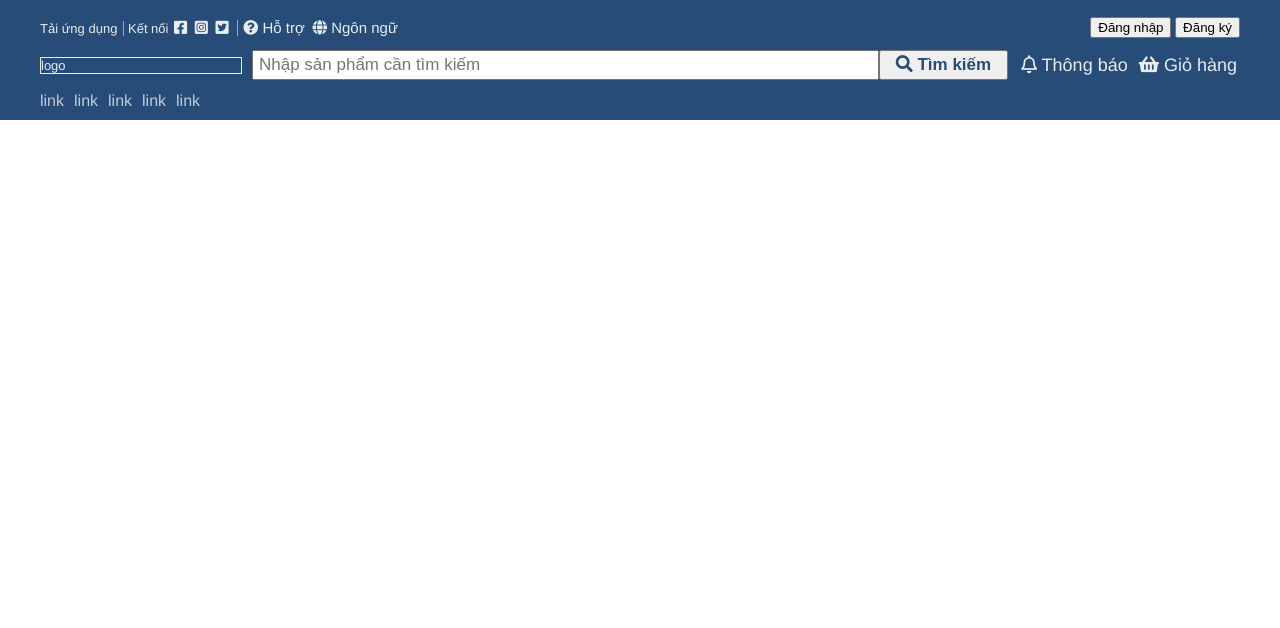
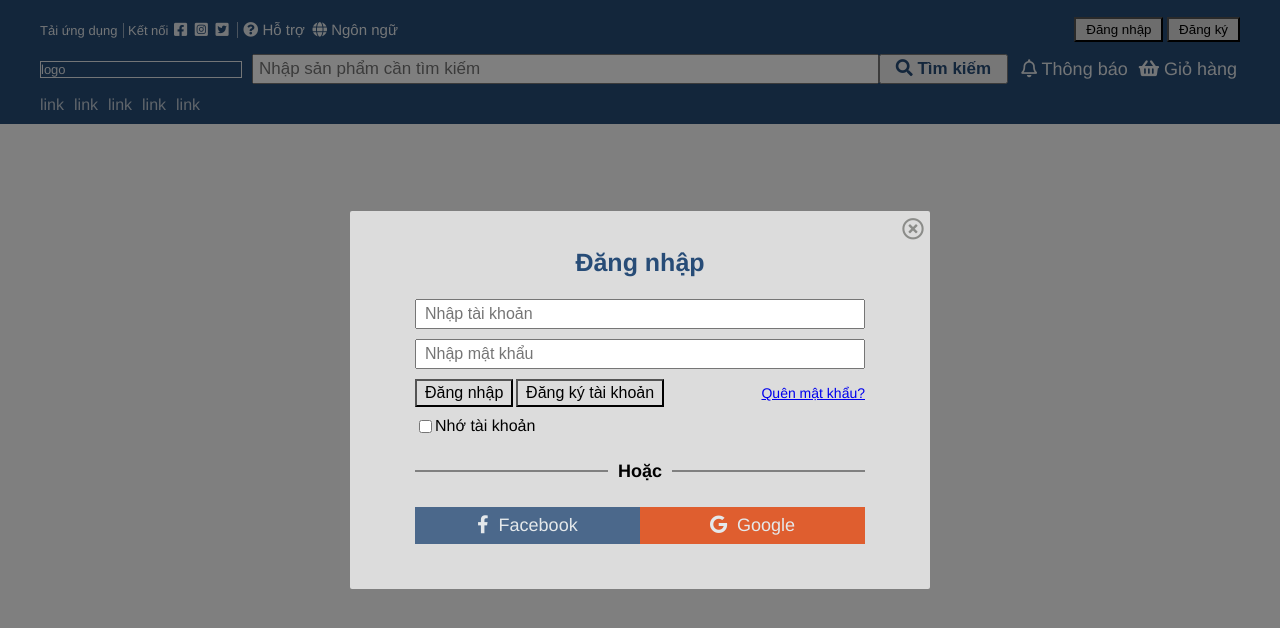
Before and after one commit to VanPhat001/NhapMonLapTrinhWeb, a plain HTML site: page index.html in a window 1280 px wide. Both pictures are taken after a click on the button "Đăng nhập". Drawn offline with Linux system fonts and the light colour scheme.

Commit message:
add feature display in form

```diff
--- a/css/style.css
+++ b/css/style.css
@@ -10,6 +10,10 @@
     --color--light: #fff;
     --color--dark: #000;
 }
+
+/******************************************************************/
+/*                       header and navbar                        */
+/******************************************************************/
 
 .header {
     background-color: var(--color--primary);
@@ -108,7 +112,12 @@ a.header-left-col__link:hover {
     font-weight: 650;
 }
 
-
+.header-right-col .header__btn-wrap .btn-login,
+.header-right-col .header__btn-wrap .btn-register{
+    background-color: gainsboro;
+    padding: 3px 10px;
+    font-weight: 500;
+}
 
 
 .header-logo {
@@ -163,6 +172,10 @@ a.header-left-col__link:hover {
 
 
 
+
+/******************************************************************/
+/*                form đăng nhập và đăng ký                       */
+/******************************************************************/
 
 .background-fixed-fullscreen {
     display: none;
--- a/js/script.js
+++ b/js/script.js
@@ -0,0 +1,36 @@
+'use strict'
+
+$(document).ready(function () {
+
+    // hiển thị form đăng nhập
+    $('.header__btn-wrap .btn-login').click(function (e) {
+        $('.background-fixed-fullscreen').css('display', 'flex');
+        $('.form-login-wrapper').css('display', 'block');
+    });
+
+    // hiển thị form đăng ký
+    $('.header__btn-wrap .btn-register').click(function (e) {
+        $('.background-fixed-fullscreen').css('display', 'flex');
+        $('.form-register-wrapper').css('display', 'block');
+    });
+
+    // đổi form đăng nhập sang đăng ký
+    $('.login-form .btn-form-switch-register ').click(function (e) {
+        $('.form-login-wrapper').css('display', 'none');
+        $('.form-register-wrapper').css('display', 'block');
+    });
+
+    // đổi form đăng ký sang đăng nhập
+    $('.register-form .btn-form-switch-login ').click(function (e) {
+        $('.form-login-wrapper').css('display', 'block');
+        $('.form-register-wrapper').css('display', 'none');
+    });
+
+    $('.form-wrapper .btn-form-close').click(function (e) {
+        // console.log(this.parentNode);
+        this.parentNode.style.display = 'none';
+        $('.background-fixed-fullscreen').css('display', 'none');
+
+    });
+
+});
```
Also changed, not shown: index.html (+4 -1 lines).
